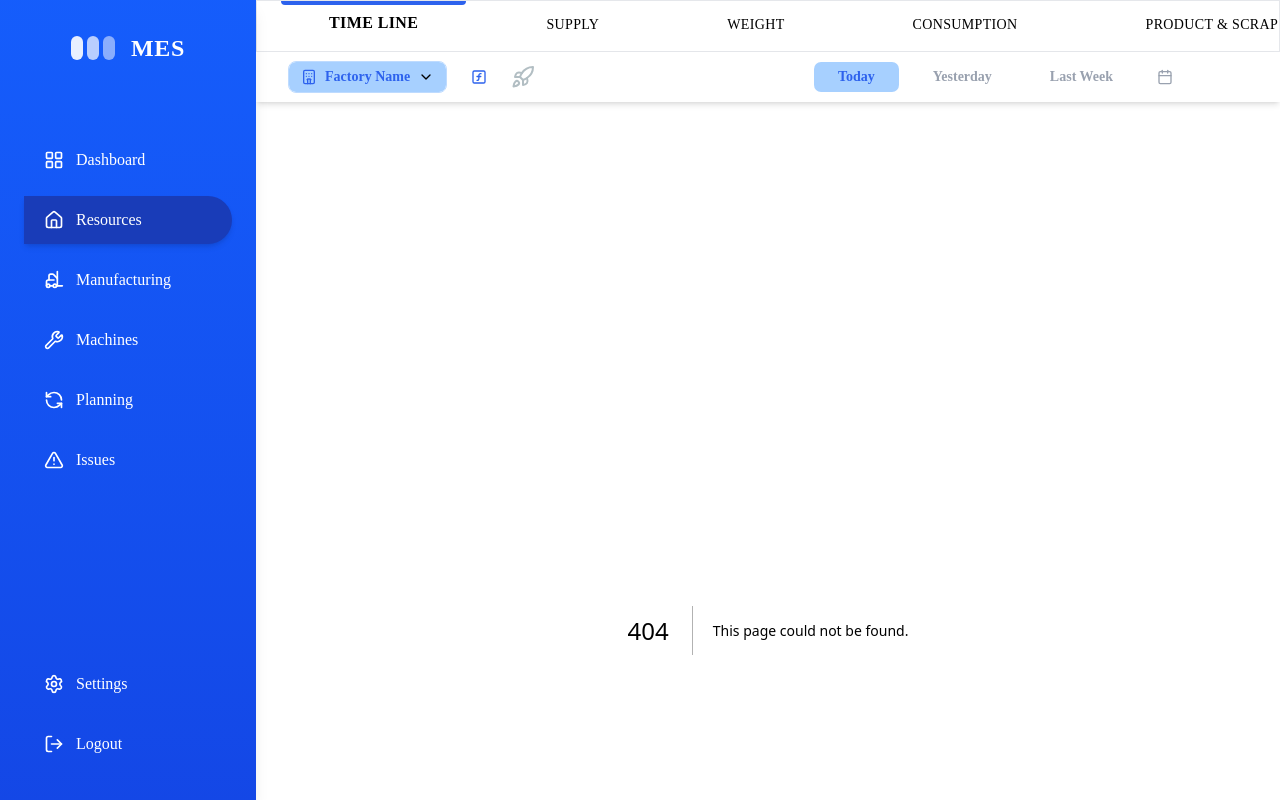
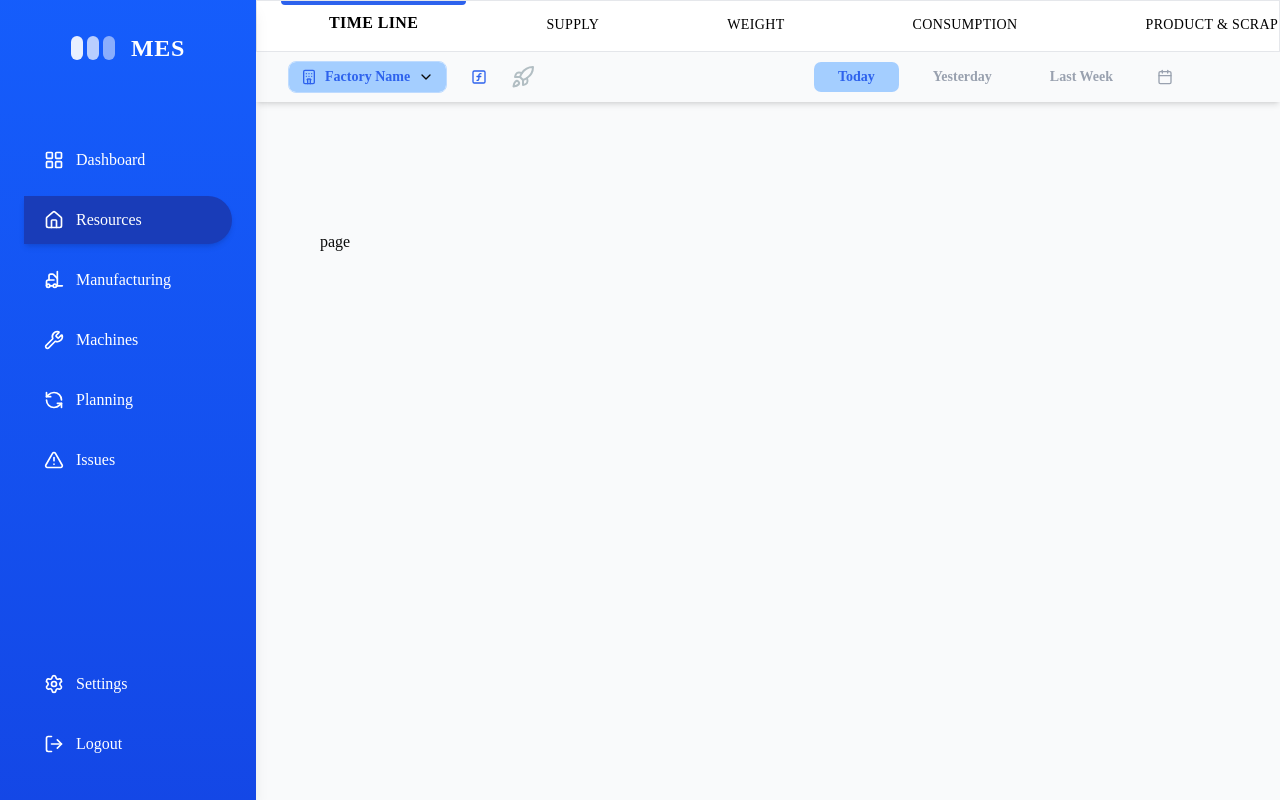
Before and after one commit to khaled-17/mes-dashboard, a Next.js app: page /resources in a window 1280 px wide. Before the commit this address had no page. Built offline with nearby package versions, Linux system fonts and the light colour scheme.

Commit message:
add resources route

```diff
--- /dev/null
+++ b/app/resources/page.tsx
@@ -0,0 +1,9 @@
+
+
+const page = () => {
+  return (
+    <div>page</div>
+  )
+}
+
+export default page
```
